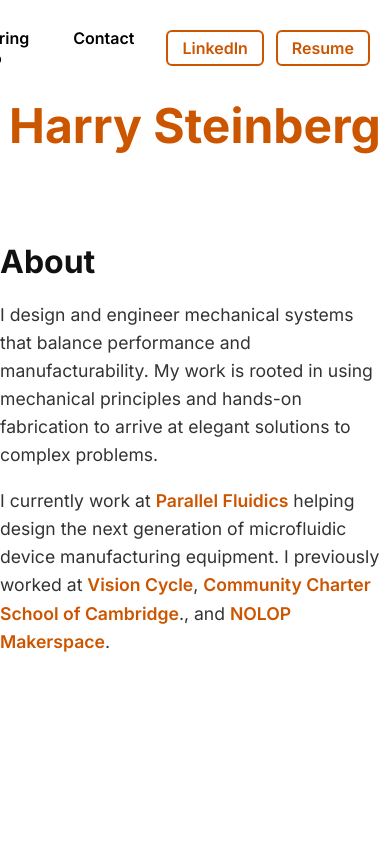
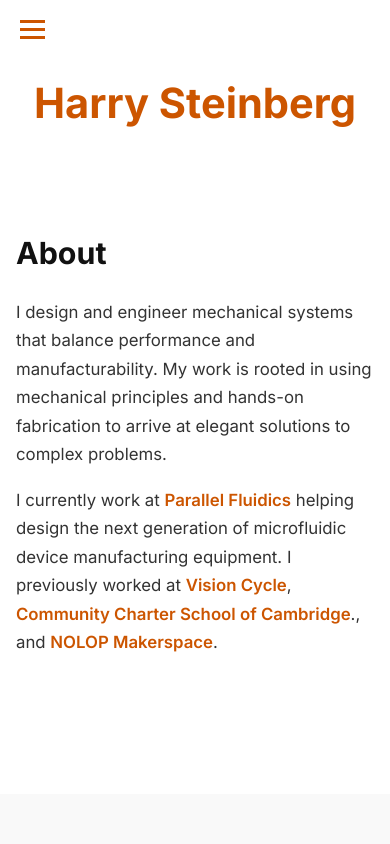
Before and after one commit to harrysteinberg/harrymsteinberg.com, a plain HTML site: page index.html in a window 390 px wide. Shown: the top 844 px of the page. Drawn offline with Linux system fonts and the light colour scheme.

Commit message:
Update index.html

```diff
--- a/index.html
+++ b/index.html
@@ -18,19 +18,37 @@
       font-family: 'Inter', sans-serif;
       background-color: #ffffff;
       color: #111;
+      scroll-behavior: smooth;
     }
 
     nav {
       display: flex;
-      justify-content: flex-end;
+      justify-content: space-between;
       align-items: center;
       gap: 20px;
       padding: 20px;
+      position: relative;
+    }
+
+    /* Hamburger icon */
+    .hamburger {
+      display: none;
+      flex-direction: column;
+      cursor: pointer;
+      gap: 5px;
+    }
+
+    .hamburger div {
+      width: 25px;
+      height: 3px;
+      background-color: var(--burnt-orange);
+      transition: all 0.3s ease;
     }
 
     .nav-links {
       display: flex;
       gap: 20px;
+      flex-wrap: wrap;
     }
 
     .nav-links a {
@@ -39,16 +57,18 @@
       text-decoration: none;
       font-size: 1rem;
       padding: 8px 12px;
-      transition: color 0.2s ease;
+      transition: color 0.2s ease, transform 0.2s ease;
     }
 
     .nav-links a:hover {
       color: var(--burnt-orange);
+      transform: translateY(-2px);
     }
 
     .nav-buttons {
       display: flex;
       gap: 12px;
+      flex-wrap: wrap;
     }
 
     .nav-buttons a {
@@ -64,54 +84,83 @@
     .nav-buttons a:hover {
       background-color: var(--burnt-orange);
       color: white;
+      transform: translateY(-2px);
     }
 
     .header {
       text-align: center;
-      : 20px;
+      padding: 20px 0;
+      opacity: 0;
+      transform: translateY(20px);
+      transition: opacity 0.8s ease, transform 0.8s ease;
+    }
+
+    .header.visible {
+      opacity: 1;
+      transform: translateY(0);
     }
 
     .header h1 {
       margin: 0;
-      font-size: 3rem;
+      font-size: 3.2rem;
       font-weight: 700;
       color: var(--burnt-orange);
+      line-height: 1.2;
     }
 
     section {
-      : 80px 20px 60px;
-      max-width: 800px;
+      padding: 80px 20px 60px;
+      max-width: 750px;
       margin: 0 auto;
       text-align: left;
+      opacity: 0;
+      transform: translateY(20px);
+      transition: opacity 0.8s ease, transform 0.8s ease;
+    }
+
+    section.visible {
+      opacity: 1;
+      transform: translateY(0);
     }
 
     #about {
       padding-top: 60px;
-      padding-bottom: 300px;
+      padding-bottom: 120px;
+    }
+
+    #engineering-portfolio {
+      background-color: #f9f9f9;
+      padding-top: 80px;
+      padding-bottom: 80px;
     }
 
     #about p, #contact p {
-      font-size: 1.1rem;
-      line-height: 1.6;
+      font-size: 1.15rem;
+      line-height: 1.7;
       color: #333;
       text-align: left;
-    }
-
-    section h2 {
-      text-align: left;
-      font-size: 2rem;
-      margin-bottom: 20px;
-      color: #111;
+      transition: color 0.2s ease;
     }
 
     #about a {
       color: var(--burnt-orange);
       font-weight: 600;
       text-decoration: none;
+      transition: color 0.2s ease, transform 0.2s ease;
     }
 
     #about a:hover {
       text-decoration: underline;
+      transform: translateY(-1px);
+    }
+
+    section h2 {
+      text-align: left;
+      font-size: 2.1rem;
+      margin-bottom: 24px;
+      color: #111;
+      line-height: 1.3;
+      transition: color 0.2s ease;
     }
 
     .project-subsection {
@@ -121,20 +170,27 @@
       margin-bottom: 30px;
       background-color: transparent;
       box-shadow: none;
+      transition: transform 0.2s ease, box-shadow 0.2s ease;
+    }
+
+    .project-subsection:hover {
+      transform: translateY(-3px);
+      box-shadow: 0 6px 12px rgba(0,0,0,0.08);
     }
 
     .project-subsection h3 {
       margin-top: 0;
-      font-size: 1.8rem;
+      font-size: 1.85rem;
       color: var(--burnt-orange);
       font-weight: 700;
+      line-height: 1.25;
     }
 
     .project-subsection p {
-      font-size: 1.1rem;
+      font-size: 1.15rem;
       color: #333;
       margin-top: 12px;
-      line-height: 1.5;
+      line-height: 1.7;
     }
 
     .project-subsection img {
@@ -143,7 +199,12 @@
       max-height: 450px;
       object-fit: cover;
       border-radius: 8px;
-      background-color: #ddd; /* placeholder bg if no image */
+      background-color: #ddd;
+      transition: transform 0.2s ease;
+    }
+
+    .project-subsection img:hover {
+      transform: scale(1.02);
     }
 
     .see-all-projects {
@@ -152,7 +213,7 @@
       font-weight: 600;
       color: var(--burnt-orange);
       text-decoration: none;
-      font-size: 1.1rem;
+      font-size: 1.15rem;
       transition: all 0.3s ease;
       padding: 4px 8px;
       border-radius: 4px;
@@ -163,6 +224,53 @@
       text-decoration: underline;
       background-color: #fff7ee;
       transform: translateY(-2px);
+    }
+
+    /* Mobile-Friendly Adjustments */
+    @media (max-width: 768px) {
+      .hamburger {
+        display: flex;
+      }
+
+      .nav-links,
+      .nav-buttons {
+        display: none;
+        flex-direction: column;
+        width: 100%;
+        text-align: center;
+        gap: 10px;
+      }
+
+      .nav-links.active,
+      .nav-buttons.active {
+        display: flex;
+      }
+
+      nav {
+        flex-direction: column;
+        align-items: flex-start;
+        gap: 10px;
+      }
+
+      .header h1 {
+        font-size: 2.6rem;
+      }
+
+      section {
+        padding: 60px 16px 40px;
+      }
+
+      section h2 {
+        font-size: 1.9rem;
+      }
+
+      .project-subsection h3 {
+        font-size: 1.6rem;
+      }
+
+      #about p, #contact p, .project-subsection p {
+        font-size: 1.05rem;
+      }
     }
   </style>
 </head>
@@ -177,11 +285,15 @@
   gtag('config', 'G-Q3E03BCVXF');
 </script>
 
-
 <body>
   <nav>
+    <div class="hamburger" onclick="toggleMenu()">
+      <div></div>
+      <div></div>
+      <div></div>
+    </div>
     <div class="nav-links">
-    <a href="#home">Home</a>
+      <a href="#home" onclick="window.scrollTo({top:0, behavior:'smooth'}); return false;">Home</a>
       <a href="#engineering-portfolio">Engineering Portfolio</a>
       <a href="#contact">Contact</a>
     </div>
@@ -206,7 +318,6 @@
       I currently work at <a href="https://www.parallelfluidics.com/">Parallel Fluidics</a> helping design the next generation of microfluidic device manufacturing equipment.
       I previously worked at <a href="https://www.visioncycle.com/">Vision Cycle</a>, <a href="https://www.ccscambridge.org/">Community Charter School of Cambridge</a>.,
       and <a href="https://nolop.org/">NOLOP Makerspace</a>.
-
     </p>
   </section>
 
@@ -244,5 +355,26 @@
     <h2>Contact</h2>
     <p>Email me at harrymsteinberg@gmail.com.</p>
   </section>
+
+  <script>
+    // Fade-in on scroll
+    const sections = document.querySelectorAll('section, .header');
+    const observer = new IntersectionObserver(entries => {
+      entries.forEach(entry => {
+        if(entry.isIntersecting){
+          entry.target.classList.add('visible');
+          observer.unobserve(entry.target);
+        }
+      });
+    }, { threshold: 0.1 });
+
+    sections.forEach(section => observer.observe(section));
+
+    // Hamburger toggle
+    function toggleMenu() {
+      document.querySelector('.nav-links').classList.toggle('active');
+      document.querySelector('.nav-buttons').classList.toggle('active');
+    }
+  </script>
 </body>
 </html>
```
Lines whose indentation alone changed are shown as unchanged.
